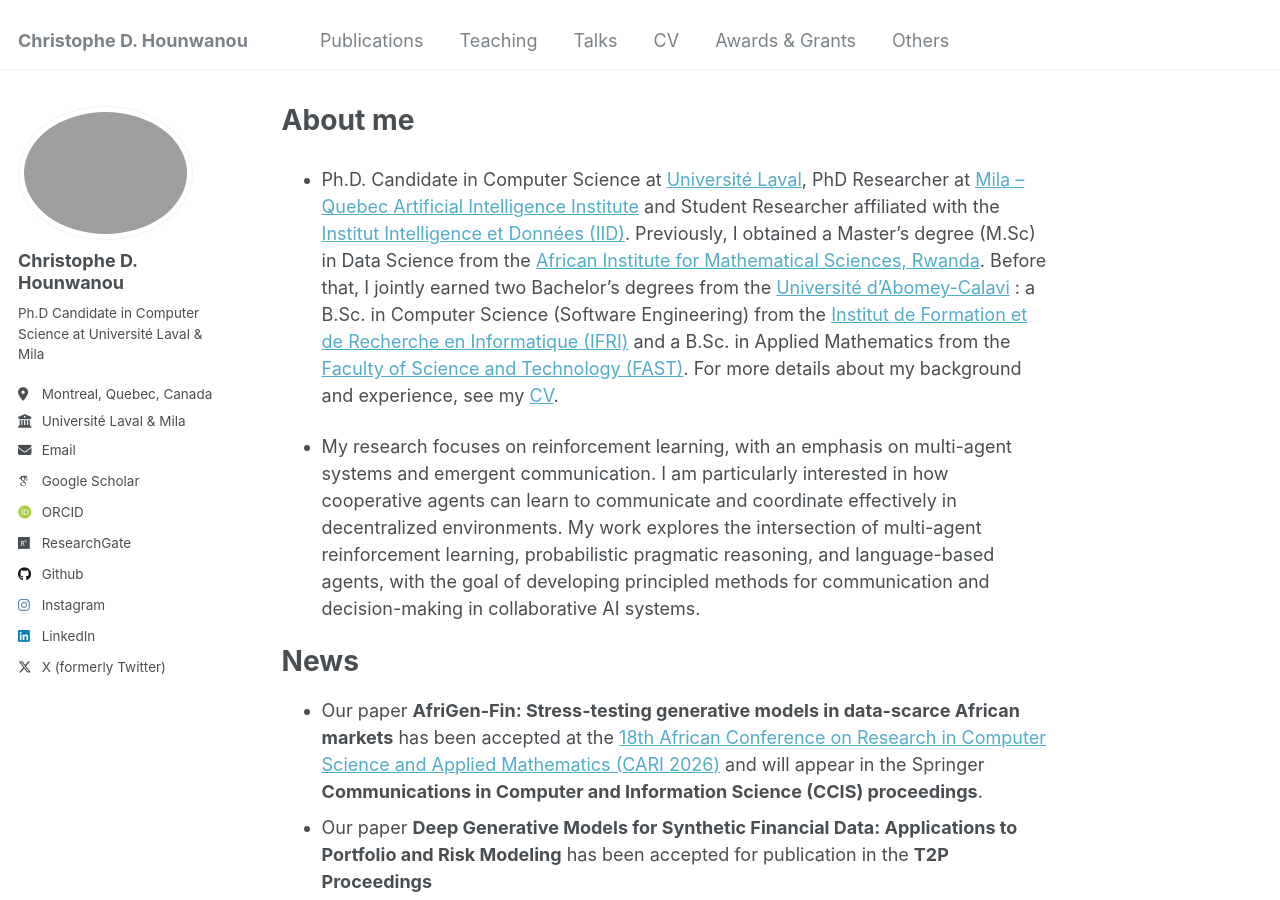
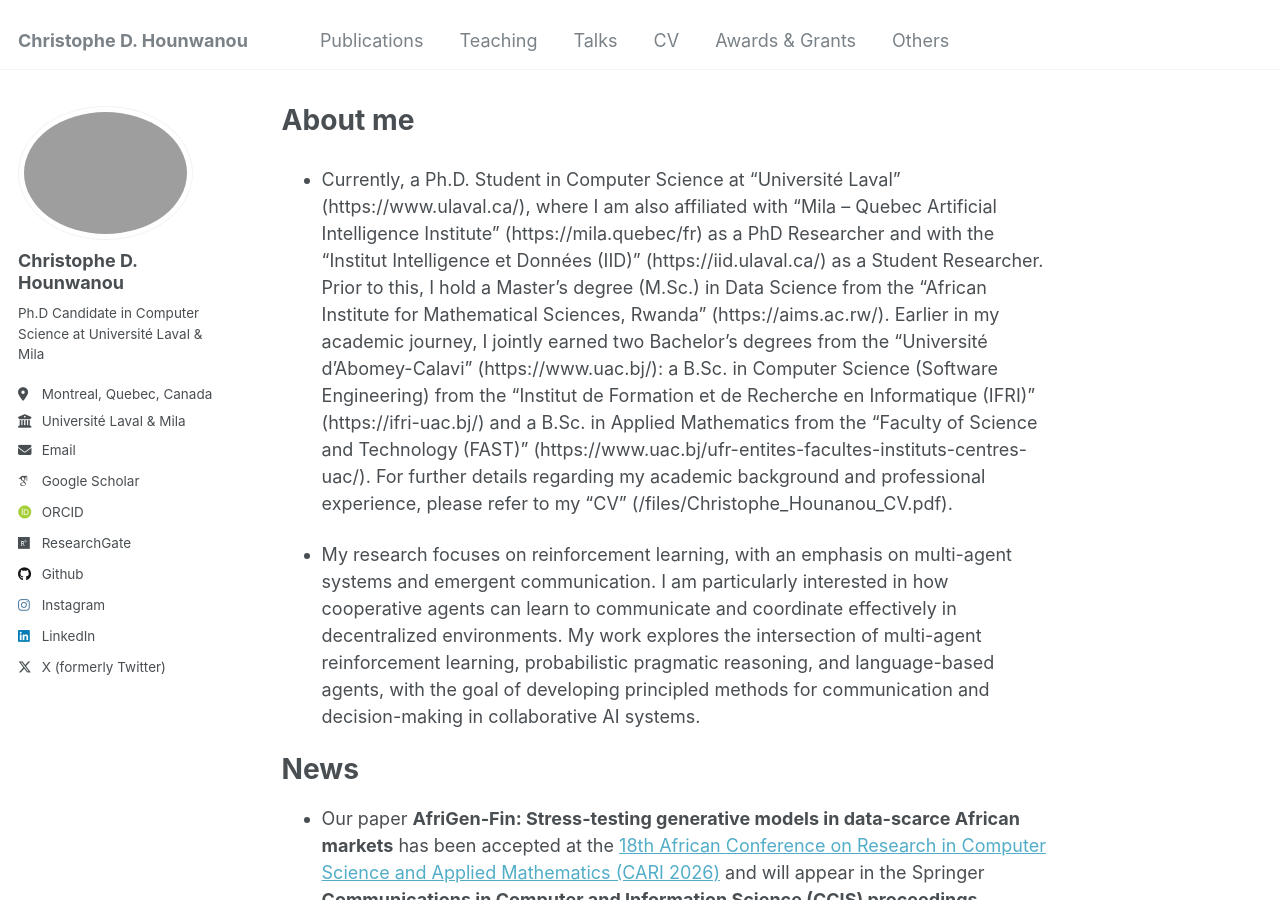
Before and after one commit to chrishounwanou/chrishounwanou.github.io, a Jekyll site: the page built from _pages/about.md, in a window 1280 px wide and 900 px high. Built offline with Jekyll 4.4.1, drawn with Linux system fonts in a browser that asks for light colours; some web fonts are replaced.

Commit message:
Revise academic background and research description
Updated the description of academic background and research focus.

```diff
--- a/_pages/about.md
+++ b/_pages/about.md
@@ -6,7 +6,7 @@ redirect_from:
   - /about/
   - /about.html
 ---
-- Ph.D. Candidate in Computer Science at [Université Laval](https://www.ulaval.ca/), PhD Researcher at [Mila – Quebec Artificial Intelligence Institute](https://mila.quebec/fr) and Student Researcher affiliated with the [Institut Intelligence et Données (IID)](https://iid.ulaval.ca/). Previously, I obtained a Master's degree (M.Sc) in Data Science from the [African Institute for Mathematical Sciences, Rwanda](https://aims.ac.rw/). Before that, I jointly earned two Bachelor's degrees from the [Université d'Abomey-Calavi](https://www.uac.bj/) : a B.Sc. in Computer Science (Software Engineering) from the [Institut de Formation et de Recherche en Informatique (IFRI)](https://ifri-uac.bj/) and a B.Sc. in Applied Mathematics from the [Faculty of Science and Technology (FAST)](https://www.uac.bj/ufr-entites-facultes-instituts-centres-uac/). For more details about my background and experience, see my [CV](/files/Christophe_Hounanou_CV.pdf).
+- Currently, a Ph.D. Student in Computer Science at "Université Laval" (https://www.ulaval.ca/), where I am also affiliated with "Mila – Quebec Artificial Intelligence Institute" (https://mila.quebec/fr) as a PhD Researcher and with the "Institut Intelligence et Données (IID)" (https://iid.ulaval.ca/) as a Student Researcher. Prior to this, I hold a Master's degree (M.Sc.) in Data Science from the "African Institute for Mathematical Sciences, Rwanda" (https://aims.ac.rw/). Earlier in my academic journey, I jointly earned two Bachelor's degrees from the "Université d'Abomey-Calavi" (https://www.uac.bj/): a B.Sc. in Computer Science (Software Engineering) from the "Institut de Formation et de Recherche en Informatique (IFRI)" (https://ifri-uac.bj/) and a B.Sc. in Applied Mathematics from the "Faculty of Science and Technology (FAST)" (https://www.uac.bj/ufr-entites-facultes-instituts-centres-uac/). For further details regarding my academic background and professional experience, please refer to my "CV" (/files/Christophe_Hounanou_CV.pdf).
 
 - My research focuses on reinforcement learning, with an emphasis on multi-agent systems and emergent communication. I am particularly interested in how cooperative agents can learn to communicate and coordinate effectively in decentralized environments. My work explores the intersection of multi-agent reinforcement learning, probabilistic pragmatic reasoning, and language-based agents, with the goal of developing principled methods for communication and decision-making in collaborative AI systems.
 
```
